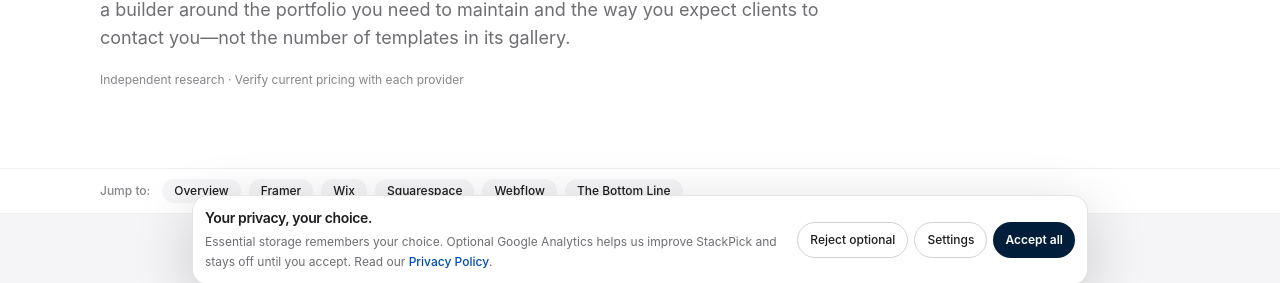
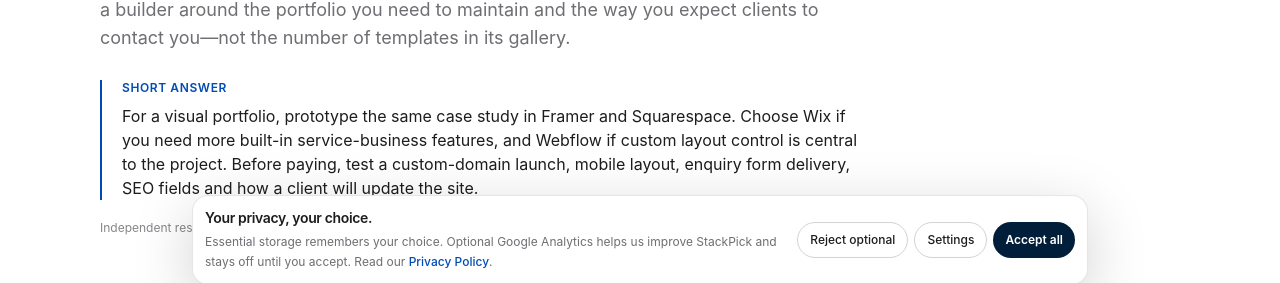
Before and after one commit to LinukaBandara/StackPick, a Next.js app: page /best/website-builder-for-freelancers in a window 1280 px wide. Shown: the part 491-774 px from the top of the page. Built offline with nearby package versions, Linux system fonts and the light colour scheme; no server answers.

Commit message:
Add decision summary to comparison guide

```diff
--- a/app/best/website-builder-for-freelancers/page.tsx
+++ b/app/best/website-builder-for-freelancers/page.tsx
@@ -13,6 +13,7 @@ export default function Page() {
     <ComparisonArticle
       title="Best Website Builders for Freelancers"
       slug="website-builder-for-freelancers"
+      quickAnswer="For a visual portfolio, prototype the same case study in Framer and Squarespace. Choose Wix if you need more built-in service-business features, and Webflow if custom layout control is central to the project. Before paying, test a custom-domain launch, mobile layout, enquiry form delivery, SEO fields and how a client will update the site."
       intro="A freelancer site needs to do more than look polished: it should show credible work, explain the service, answer common client questions and make it easy to enquire. Choose a builder around the portfolio you need to maintain and the way you expect clients to contact you—not the number of templates in its gallery."
       pricingNote="Plan features, publishing limits and renewal prices change. Review the official pricing and publishing terms before committing. A design or staging plan is not necessarily the same as a live site with a custom domain, working forms or CMS features."
       tools={[
```
